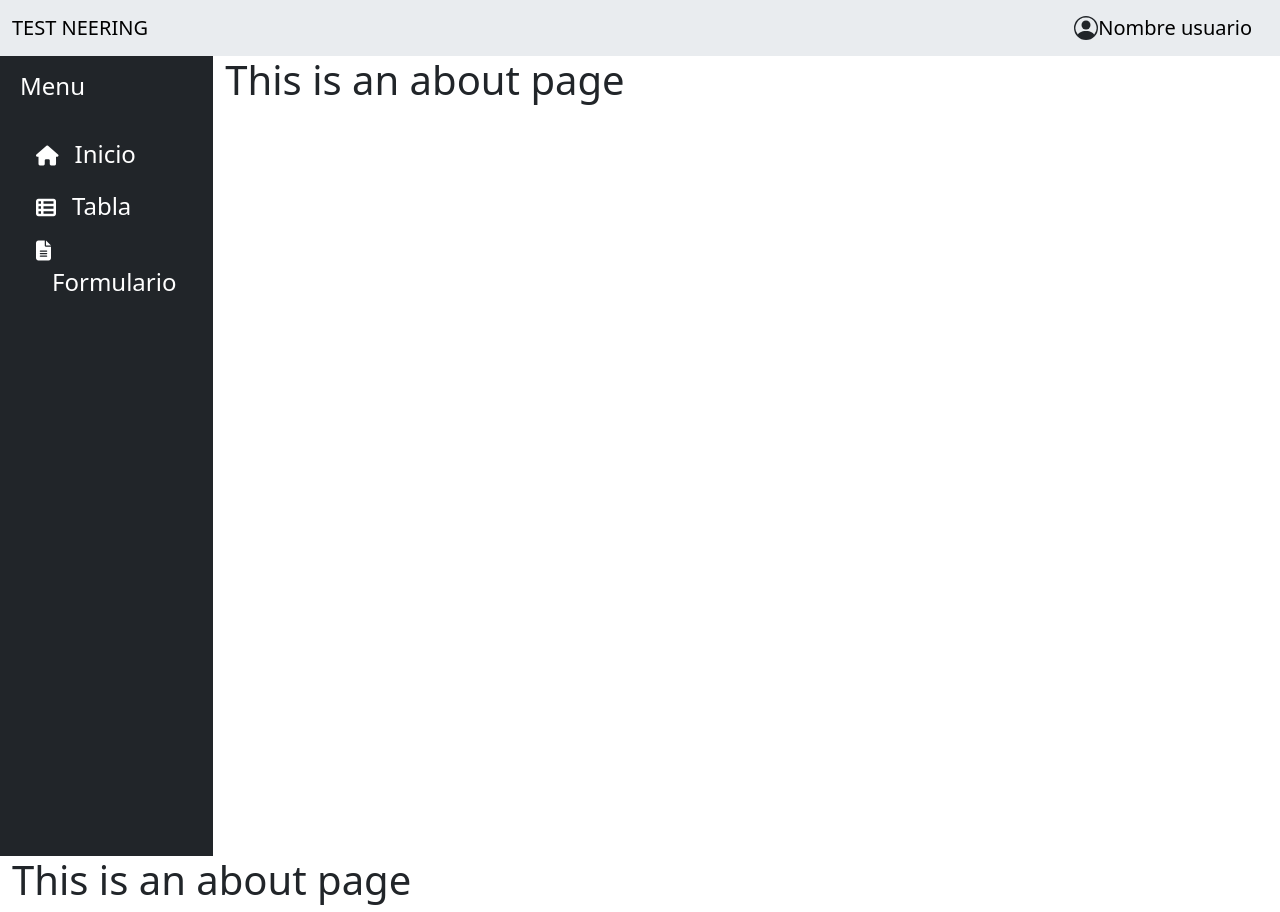
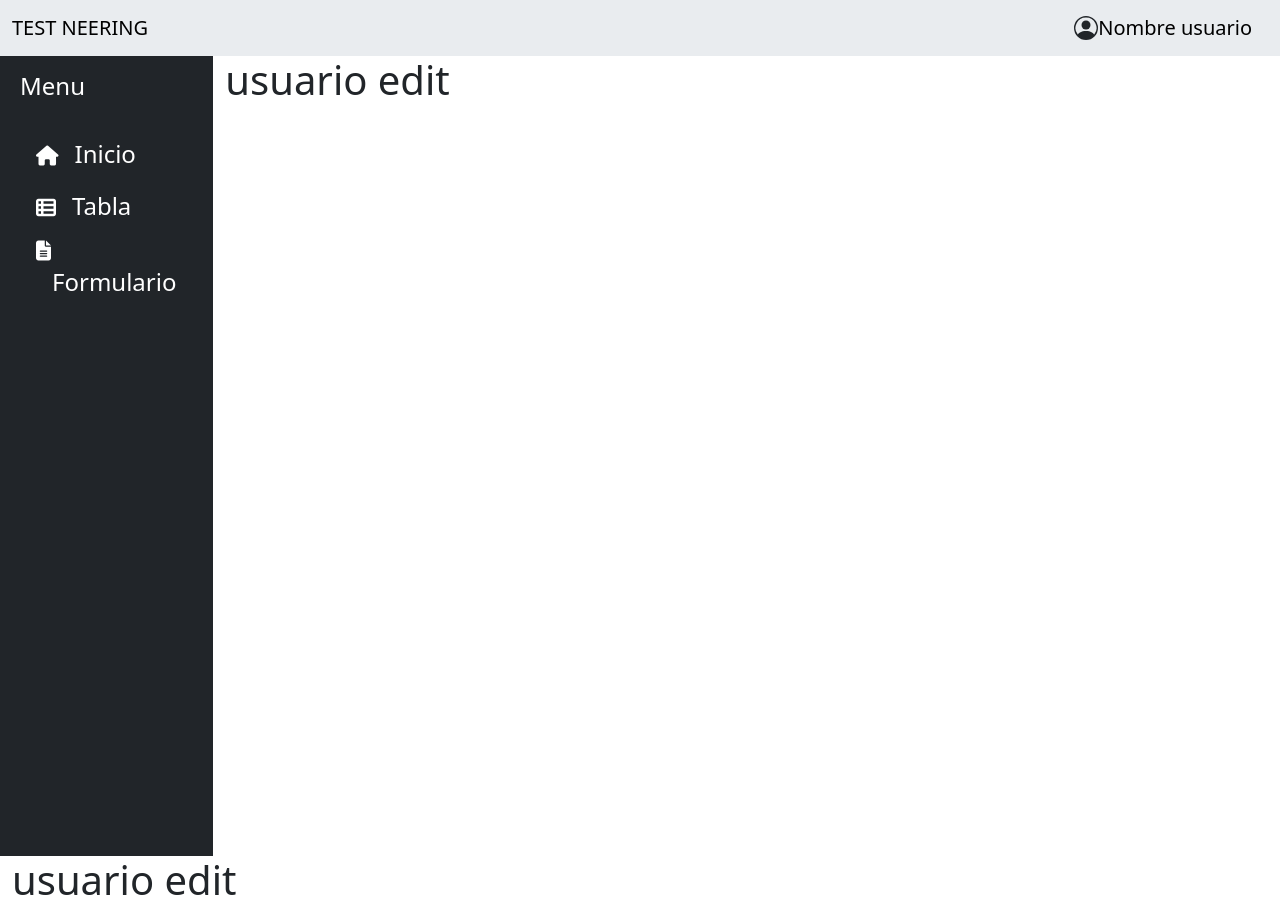
Before and after one commit to bas-clavijo/usuario-vue, a Vue app: page /editUsuario/1 in a window 1280 px wide. Shown: the top 912 px of the page. Built offline with nearby package versions, Linux system fonts and the light colour scheme.

Commit message:
Se crean datos de ejemplos para poder visualizarlos en el menu

```diff
--- a/src/views/HomeView.vue
+++ b/src/views/HomeView.vue
@@ -1,6 +1,6 @@
 <template>
-  <div class="home">
-    <h1>Home</h1>
+  <div class="p-3">
+    <h2>test home</h2>
   </div>
 </template>
 <script>
--- /dev/null
+++ b/src/views/TablaView.vue
@@ -0,0 +1,8 @@
+<template>
+    <div class="p-3">
+      <h2>test tabla</h2>
+    </div>
+  </template>
+  <script>
+
+  </script>
--- a/src/views/UsuarioEdit.vue
+++ b/src/views/UsuarioEdit.vue
@@ -1,5 +1,5 @@
 <template>
     <div class="about">
-      <h1>This is an about page</h1>
+      <h1>usuario edit</h1>
     </div>
   </template>
--- a/src/views/UsuarioNew.vue
+++ b/src/views/UsuarioNew.vue
@@ -1,5 +1,5 @@
 <template>
     <div class="about">
-      <h1>This is an about page</h1>
+      <h1>usuario new</h1>
     </div>
   </template>
--- a/src/views/UsuarioView.vue
+++ b/src/views/UsuarioView.vue
@@ -1,5 +1,5 @@
 <template>
     <div class="about">
-      <h1>This is an about page</h1>
+      <h1>usuario vista</h1>
     </div>
   </template>
```
